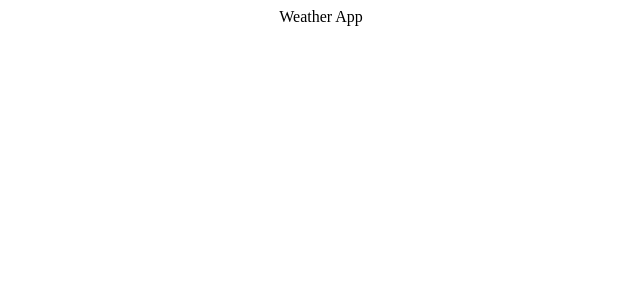
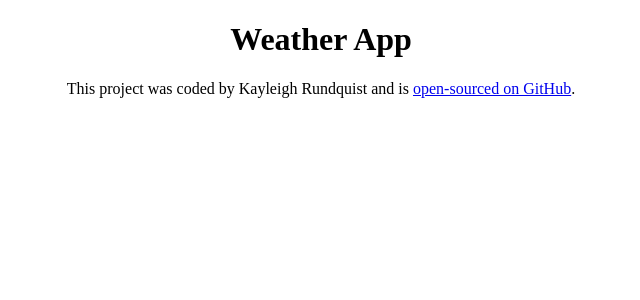
Before and after one commit to Keilikvist/ny-app, a React (Create React App) app: page / in a window 1280 px wide. Shown: the top 300 px of the page, without its empty margins (319-959 px from the left). Built offline with nearby package versions, Linux system fonts and the light colour scheme.

Commit message:
Added the GitHub repo url

```diff
--- a/src/App.js
+++ b/src/App.js
@@ -2,5 +2,16 @@
 import "./App.css";
 
 export default function App() {
-  return <div className="App">Weather App</div>;
+  return (
+    <div className="App">
+      <h1>Weather App</h1>
+      <footer>
+        This project was coded by Kayleigh Rundquist and is{" "}
+        <a href="https://github.com/Keilikvist/ny-app" target="_blank">
+          open-sourced on GitHub
+        </a>
+        .
+      </footer>
+    </div>
+  );
 }
```
